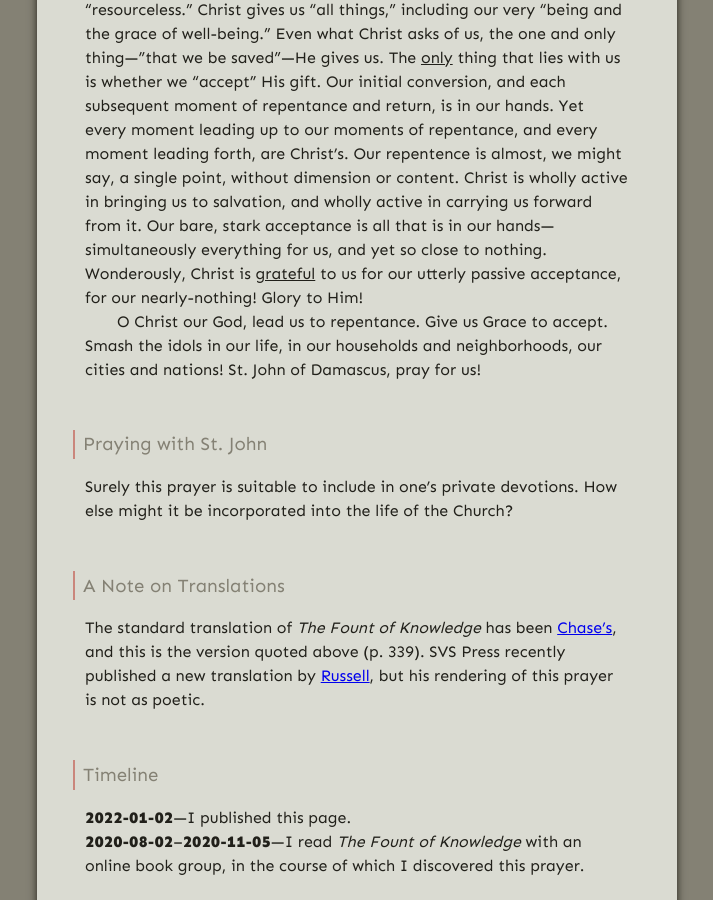
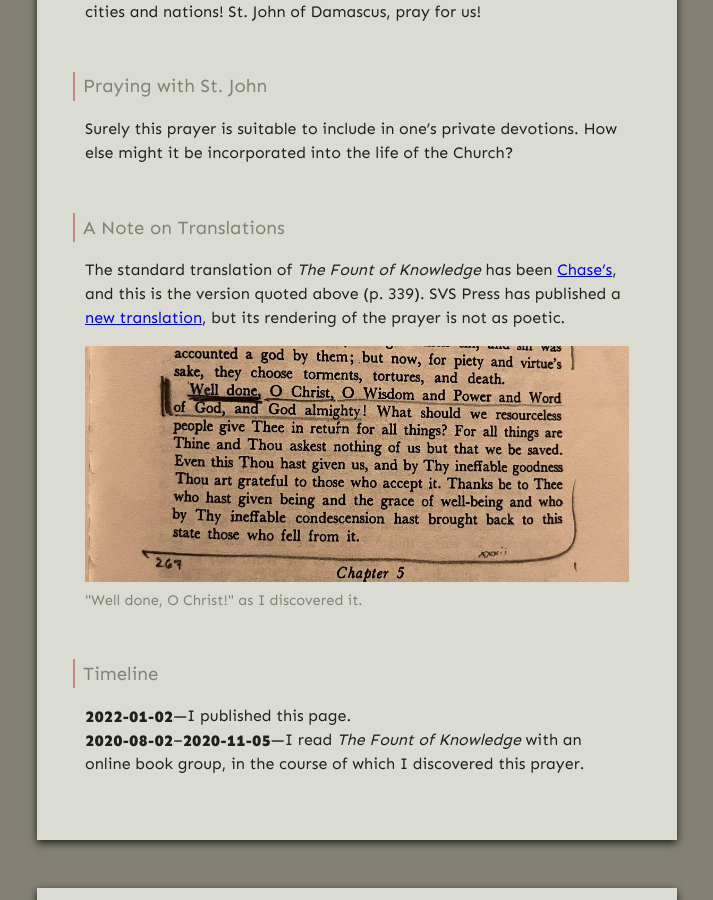
Before and after one commit to gospel-desk/www.logstown.com, a Jekyll site: the page built from well-done-o-christ/index.md, in a window 1280 px wide and 900 px high, scrolled down 2044 px. Shown: the whole window, without its empty margins (283-996 px from the left). Built offline with Jekyll 4.4.1, drawn with Linux system fonts in a browser that asks for light colours; some of the changed text lies outside the part shown.

Commit message:
Tinkering with WdOC

```diff
--- a/well-done-o-christ/index.md
+++ b/well-done-o-christ/index.md
@@ -4,13 +4,6 @@
 image: /well-done-o-christ/og.jpg
 image_alt: the beginning of a paragraph in a book, "Well done, O Christ!"
 ---
-
-<a href="well-done-o-christ.jpg">
-  <img src="well-done-o-christ.small.jpg">
-</a>
-<div class="caption">"Well done, O Christ!" as I discovered it.</div>
-
-#### The Story of a Prayer
 
 St. John of Damascus published a book called <i>The Fount of Knowledge</i> in
 about 750 A.D. It is the crown of the early Fathers, summing up the exposition
@@ -43,12 +36,12 @@
 crown of the crown of the crown of the crown of the crown of the early Fathers.
 
 <div style="padding: 24pt;">
- <div style="padding-left: 40%; padding-bottom: 6pt;"><b>Well done, O Christ!</b></div>
- <div style="padding-left: 35%; padding-bottom: 6pt;">Worship of demons <em>has</em> ceased.</div>
- <div style="padding-left: 30%; padding-bottom: 6pt;">Book IV: After His Resurrection</div>
- <div style="padding-left: 25%; padding-bottom: 6pt;">Part III: On the Orthodox Faith</div>
- <div style="padding-left: 20%; padding-bottom: 6pt;"><i>Fount of Knowledge</i></div>
- <div style="padding-left: 15%; padding-bottom: 6pt;">Early Fathers — Ecumenical Councils</div>
+ <div style="padding-left: 35%; padding-bottom: 6pt;"><b>Well done, O Christ!</b></div>
+ <div style="padding-left: 30%; padding-bottom: 6pt;">Worship of demons <em>has</em> ceased.</div>
+ <div style="padding-left: 25%; padding-bottom: 6pt;">Book IV: After His Resurrection</div>
+ <div style="padding-left: 20%; padding-bottom: 6pt;">Part III: On the Orthodox Faith</div>
+ <div style="padding-left: 15%; padding-bottom: 6pt;"><i>Fount of Knowledge</i></div>
+ <div style="padding-left: 10%; padding-bottom: 6pt;">Early Fathers — Ecumenical Councils</div>
 </div>
 
 This is our effusive response to Christ’s real victory in our actual world, the
@@ -89,10 +82,11 @@
 
 The standard translation of <i>The Fount of Knowledge</i> has been
 [Chase's](https://www.cuapress.org/9780813209685/writings/), and this is the
-version quoted above (p. 339). SVS Press recently published a new translation
-by
-[Russell](https://svspress.com/on-the-orthodox-faith-volume-3-of-the-fount-of-knowledge-pps-62/),
-but his rendering of this prayer is not as poetic.
+version quoted above (p. 339). SVS Press has published a [new
+translation](https://svspress.com/on-the-orthodox-faith-volume-3-of-the-fount-of-knowledge-pps-62/),
+but its rendering of the prayer is not as poetic.  <a
+href="well-done-o-christ.jpg"> <img src="well-done-o-christ.small.jpg"> </a>
+<div class="caption">"Well done, O Christ!" as I discovered it.</div>
 
 
 #### Timeline
```
